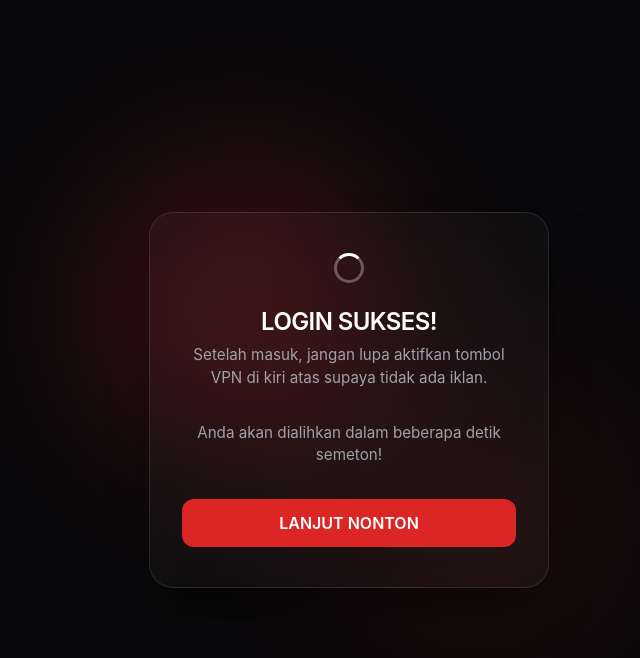
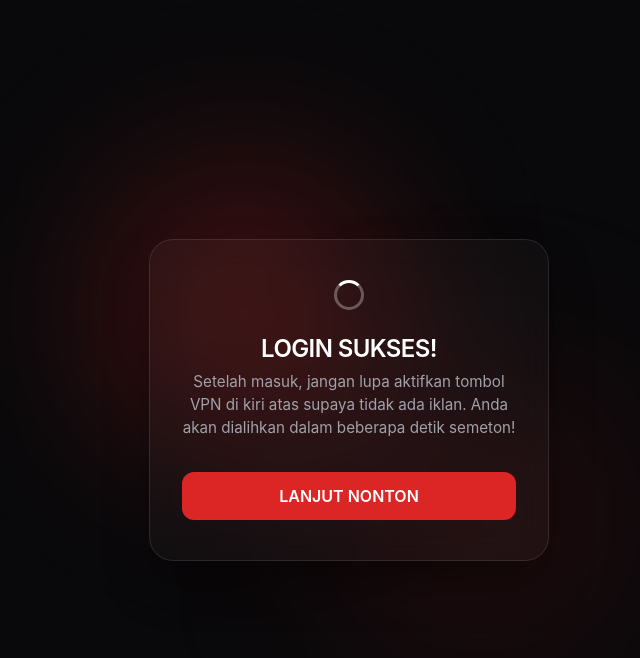
Before and after one commit to 8XPLOIT/LebahMadu, a plain HTML site: page index.html in a window 1280 px wide. Shown: the whole page, without its empty margins (291-931 px from the left). Drawn offline with Linux system fonts and the light colour scheme.

Commit message:
Combine two paragraphs into one in index.html

```diff
--- a/index.html
+++ b/index.html
@@ -130,8 +130,7 @@
     <div class="glass-container">
         <div class="spinner"></div>
         <h2>LOGIN SUKSES!</h2>
-        <p>Setelah masuk, jangan lupa aktifkan tombol VPN di kiri atas supaya tidak ada iklan.</p>
-        <p>Anda akan dialihkan dalam beberapa detik semeton!</p>
+        <p>Setelah masuk, jangan lupa aktifkan tombol VPN di kiri atas supaya tidak ada iklan. Anda akan dialihkan dalam beberapa detik semeton!</p>
         <a href="https://jwplyr.com/f/46xqz17b0gk" class="btn">LANJUT NONTON</a>
     </div>
 </body>
```
